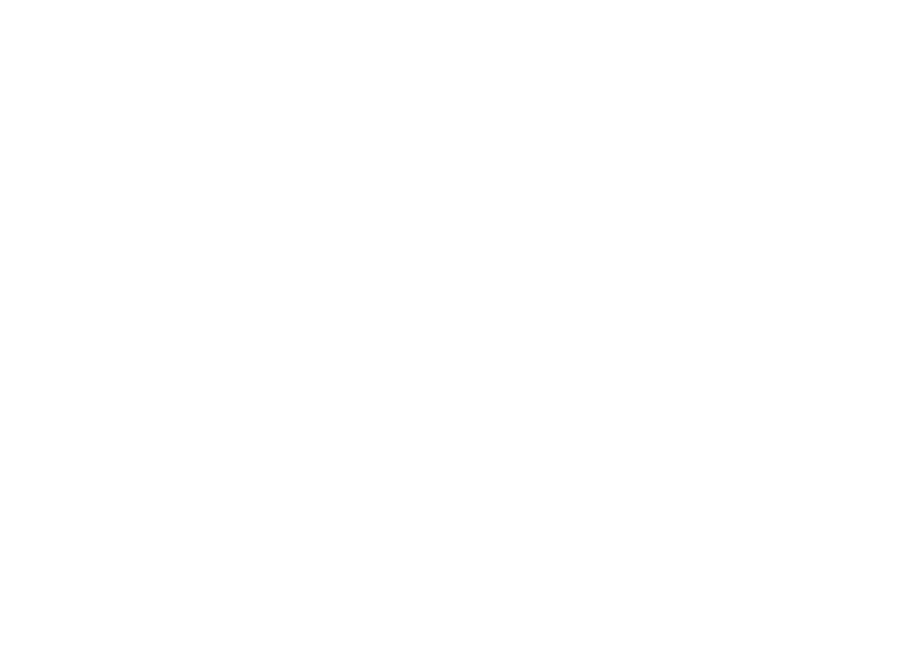
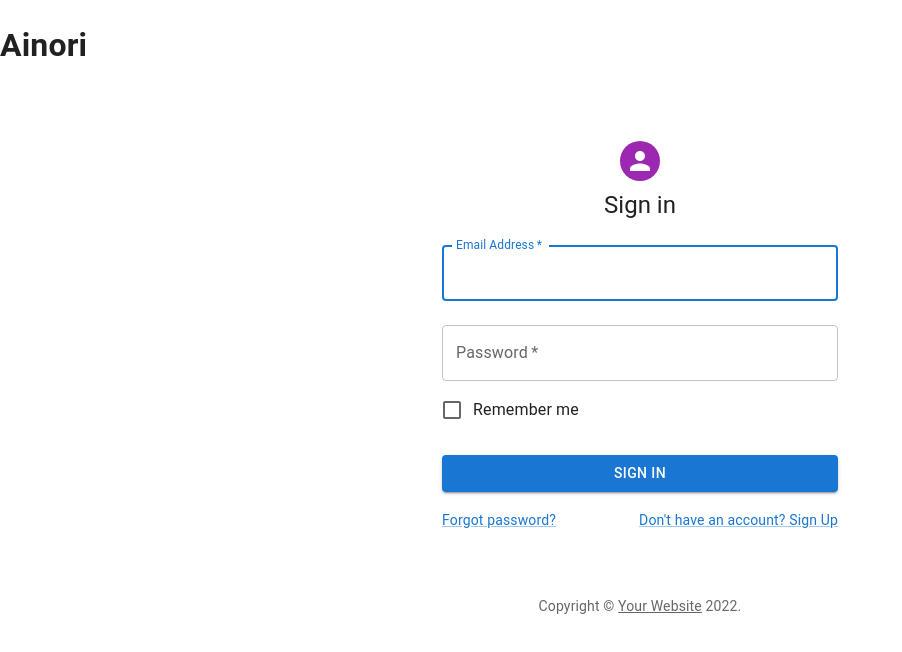
Before and after one commit to Bastien-Gaillard/Ainori_website, a React app: page /signin in a window 1280 px wide. Before the commit this address had no page. Shown: the top 652 px of the page, without its empty margins (0-902 px from the left). Built offline with nearby package versions, Linux system fonts and the light colour scheme.

Commit message:
Fix routes

```diff
--- a/src/composants/App.js
+++ b/src/composants/App.js
@@ -13,7 +13,9 @@
       <Routes>
         <Route path="/" element={<Index />}>
           <Route index element={<SignIn />} />
-          <Route path="/singIn" element={<SignIn />} />
+          <Route path="signin" element={<SignIn />} />
+
+
         </Route>
       </Routes>
     </BrowserRouter>
```
Also changed, not shown: 1 other file (tests, documents, lock files or other folders).
